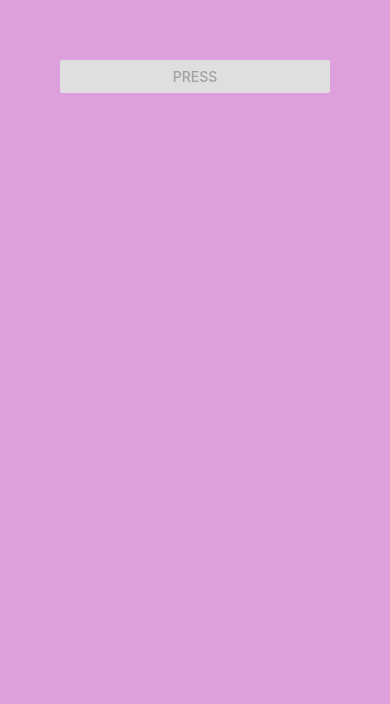
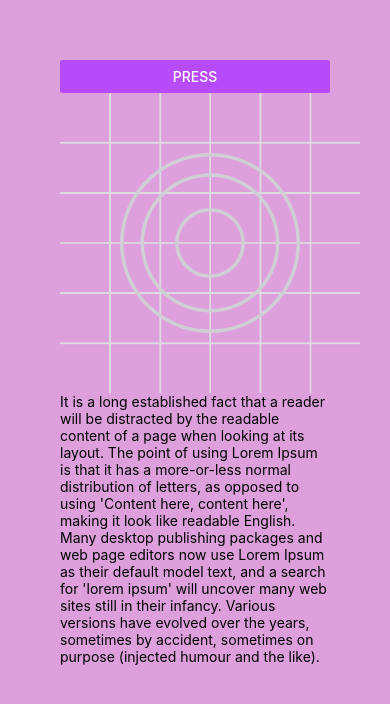
Before and after one commit to sudhir-tiwari2002/HelloWorld, a React Native app: screen / in a window 390 px wide. Shown: the top 704 px of the page. Built offline with nearby package versions, Linux system fonts and the light colour scheme.

Commit message:
pressable component

```diff
--- a/App.js
+++ b/App.js
@@ -2,6 +2,7 @@
 
 import ButtonUi from "./components/Button";
 import ImageUi from "./components/Image";
+import PressableUi from "./components/Pressable";
 import TextUi from "./components/Text";
 import ViewUi from "./components/View";
 
@@ -11,7 +12,8 @@ export default function App() {
 
     // <ViewUi/>
     // <ImageUi/>
-    <ButtonUi/>
+    // <ButtonUi/>
+    <PressableUi/>
 
   );
 }
--- /dev/null
+++ b/components/Pressable.js
@@ -0,0 +1,27 @@
+import { Button ,Image,Pressable,Text,View} from "react-native";
+const ImageLogo = require('../assets/adaptive-icon.png')
+
+
+export default function PressableUi(){
+    return <View style={{flex:1 , backgroundColor:'plum' , padding:60}}>
+        <Button title="Press" onPress={()=> console.log("buttom pressed")} color='#b74bfa'/>
+        <Pressable onPress={()=>console.log("image pressed")}>
+            <Image source={ImageLogo} style={{width:300 , height:300}}/>
+        </Pressable>
+        <Pressable onPress={()=> console.log("text pressed ")
+        }>
+                    <Text>
+          It is a long established fact that a reader will be distracted by the
+          readable content of a page when looking at its layout. The point of
+          using Lorem Ipsum is that it has a more-or-less normal distribution of
+          letters, as opposed to using 'Content here, content here', making it
+          look like readable English. Many desktop publishing packages and web
+          page editors now use Lorem Ipsum as their default model text, and a
+          search for 'lorem ipsum' will uncover many web sites still in their
+          infancy. Various versions have evolved over the years, sometimes by
+          accident, sometimes on purpose (injected humour and the like).
+        </Text>
+        </Pressable>
+
+    </View>
+}
```
